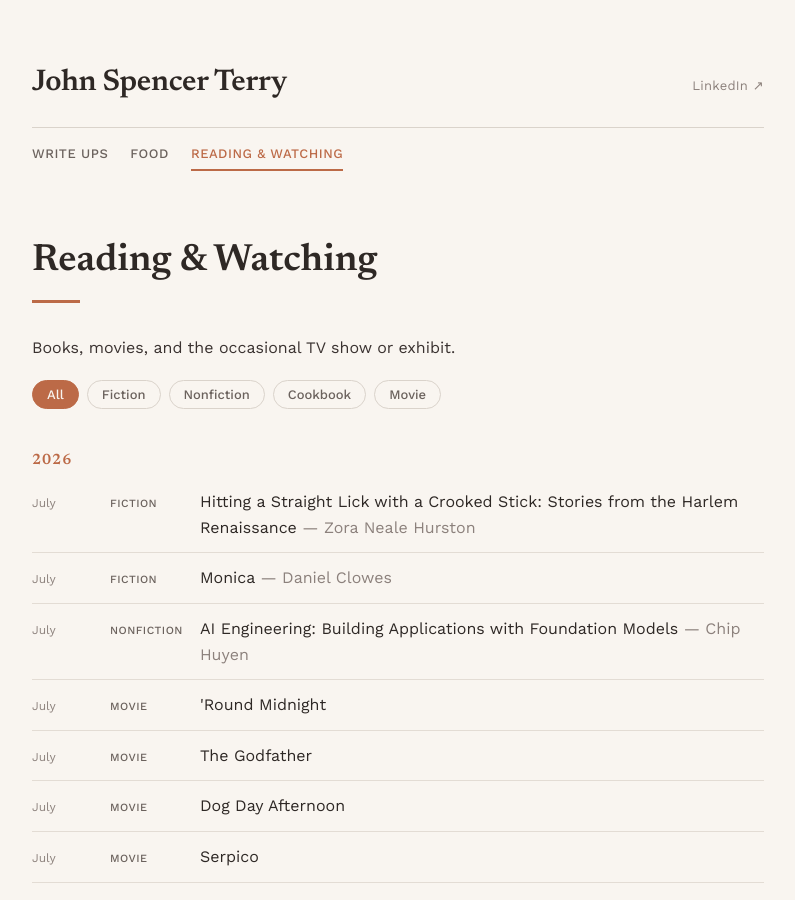
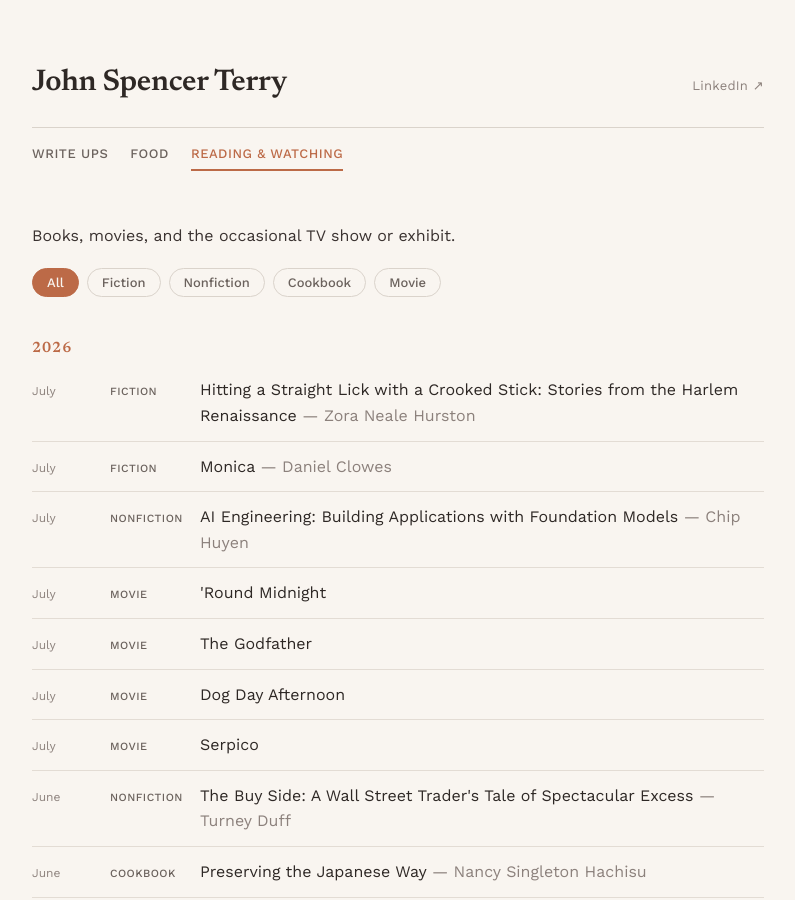
Before and after one commit to JohnSpencerTerry/wb, a Jekyll site: the page built from media.md, in a window 1280 px wide and 900 px high. Shown: the whole window, without its empty margins (242-1037 px from the left). Built offline with Jekyll 4.4.1, drawn with Linux system fonts in a browser that asks for light colours.

Commit message:
remove additiona headers

```diff
--- a/_includes/page-heading.html
+++ /dev/null
@@ -1,2 +0,0 @@
-<h1 class="page-h1">{{ include.title }}</h1>
-<div class="accent-rule"></div>
--- a/media.md
+++ b/media.md
@@ -5,7 +5,6 @@ permalink: /media/
 nav: media
 ---
 
-{% include page-heading.html title=page.title %}
 <p>Books, movies, and the occasional TV show or exhibit.</p>
 <div class="media-filter">
   <button type="button" class="media-filter-btn active" data-filter="all">All</button>
```
Also changed, not shown: food.md (+0 -1 lines), photos.md (+0 -1 lines), writing.md (+0 -1 lines).
